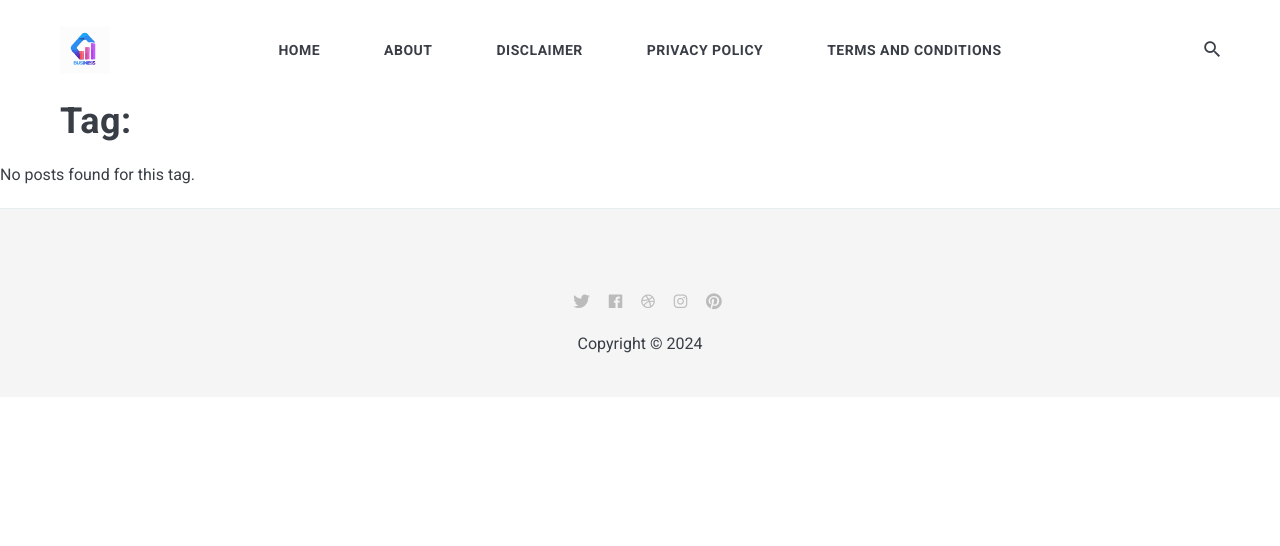
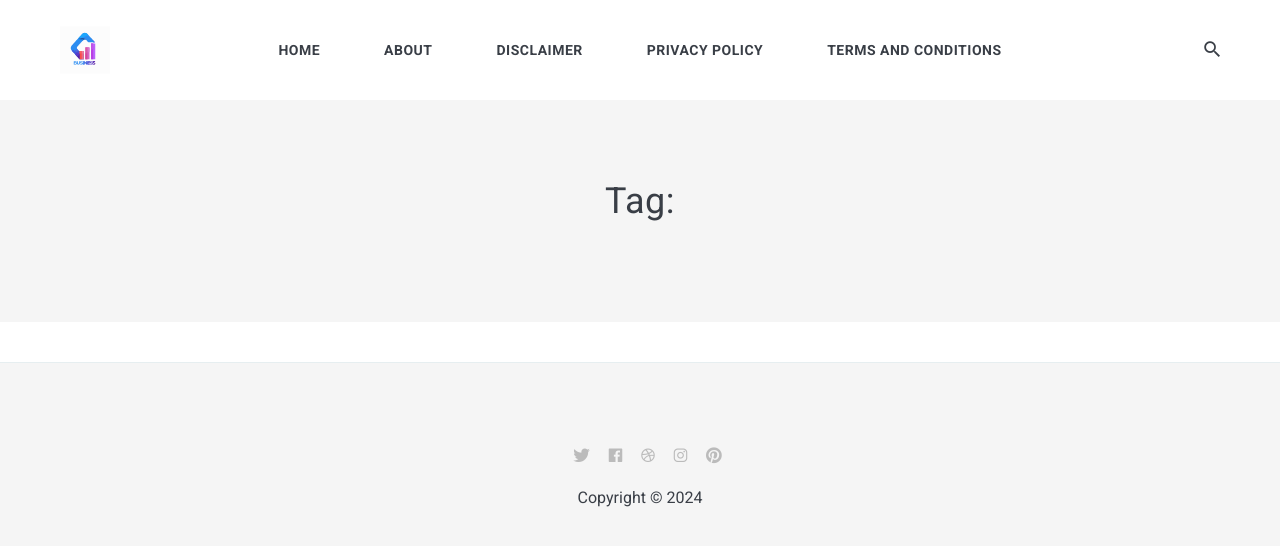
Before and after one commit to ikheinaaa/----, a Jekyll site: the page built from tags.html, in a window 1280 px wide. Shown: the top 546 px of the page. Built offline with Jekyll 4.4.1, drawn with Linux system fonts in a browser that asks for light colours; nearby versions of some CDN libraries.

Commit message:
Update tags.html

```diff
--- a/tags.html
+++ b/tags.html
@@ -1,21 +1,16 @@
 ---
 layout: default
-tag: ""
+permalink: /Tag/
 ---
 
-<div class="archive-head">
+
+<div class="arhive-head">
   <div class="container">
     <h1 class="archive-title">Tag: <span>{{ page.tag }}</span></h1>
   </div>
 </div>
 
-{% assign tag_name = page.tag | downcase %}
-{% assign posts = site.posts | where: "tags", tag_name %}
 
-{% if posts.size > 0 %}
-  {% for post in posts %}
-    {% include article-content.html %}
-  {% endfor %}
-{% else %}
-  <p>No posts found for this tag.</p>
-{% endif %}
+{% for post in page.posts %}
+  {% include article-content.html %}
+{% endfor %}
```
